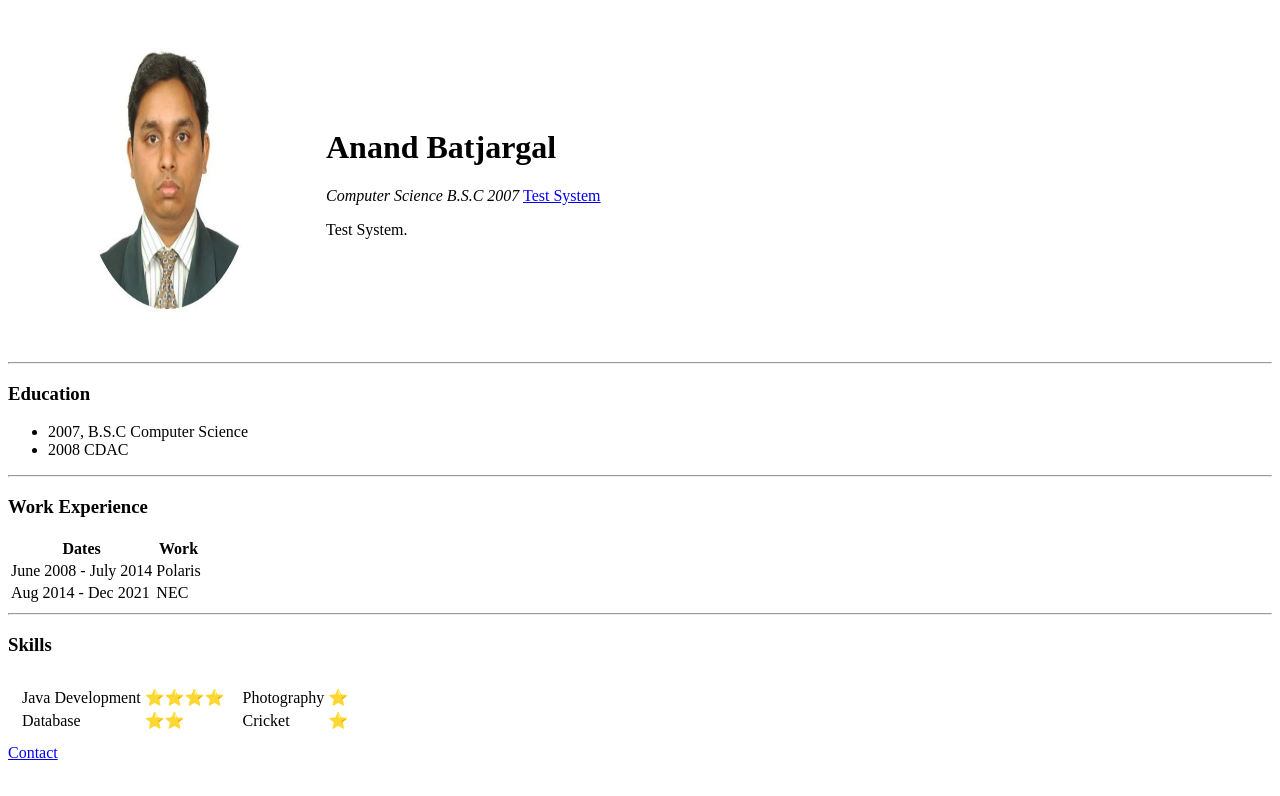
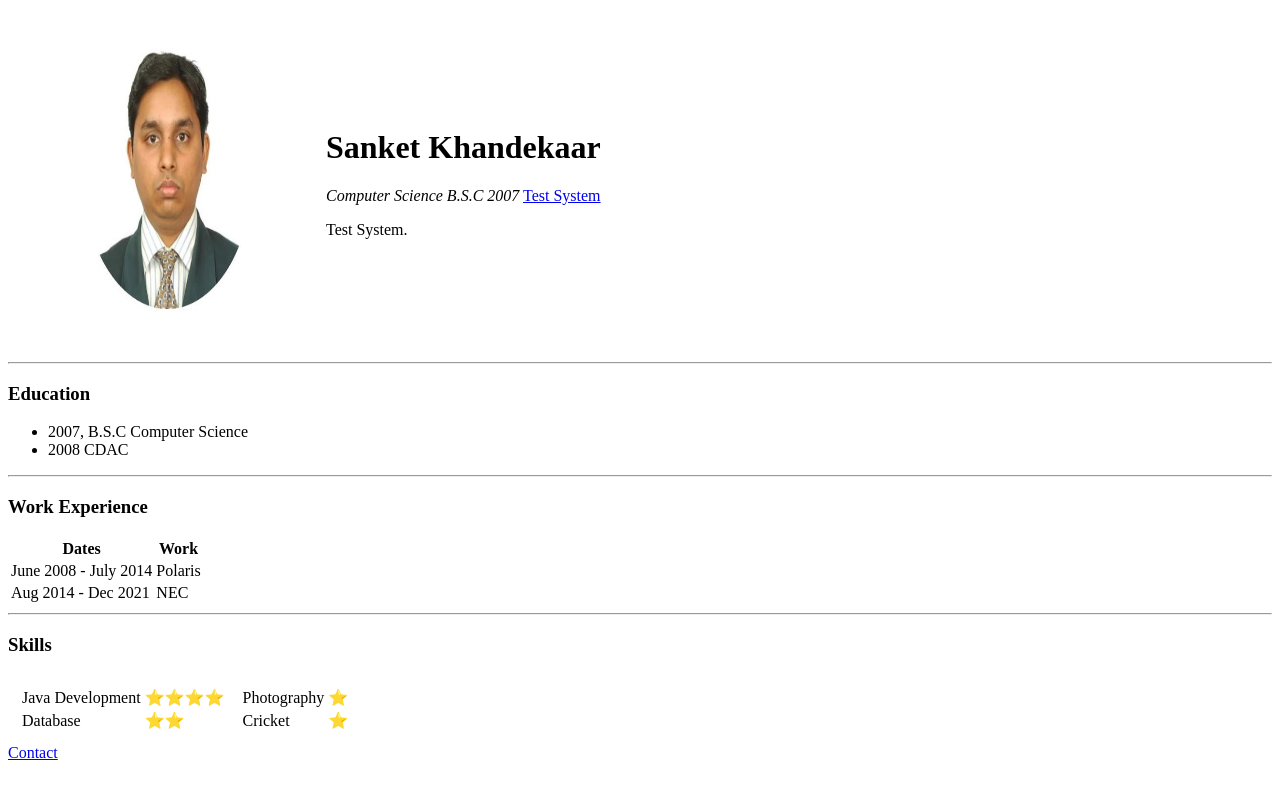
Before and after one commit to sanketkhandekar/cv, a plain HTML site: page index.html in a window 1280 px wide. Drawn offline with Linux system fonts and the light colour scheme.

Commit message:
Update index.html

```diff
--- a/index.html
+++ b/index.html
@@ -10,7 +10,7 @@
   <table cellspacing=20>
     <tr>
       <td><img src="Pic.jpg" alt="" style="width:275px;height:300px;"></td>
-      <td><h1>Anand Batjargal</h1>
+      <td><h1>Sanket Khandekaar</h1>
       <p><em>Computer Science B.S.C 2007</em> <a href="#" <strong>Test System</strong></a></p>
       <p>Test System.</p></td>
     </tr>
```
